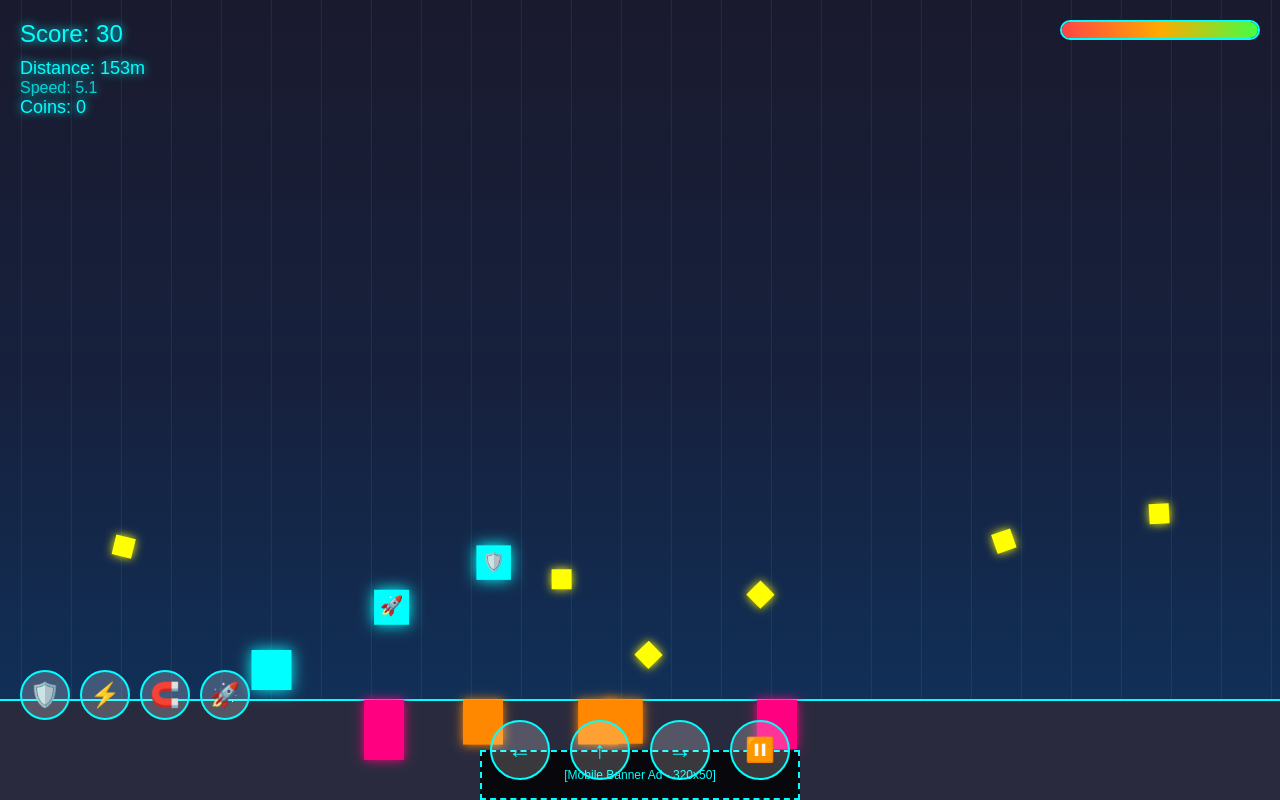
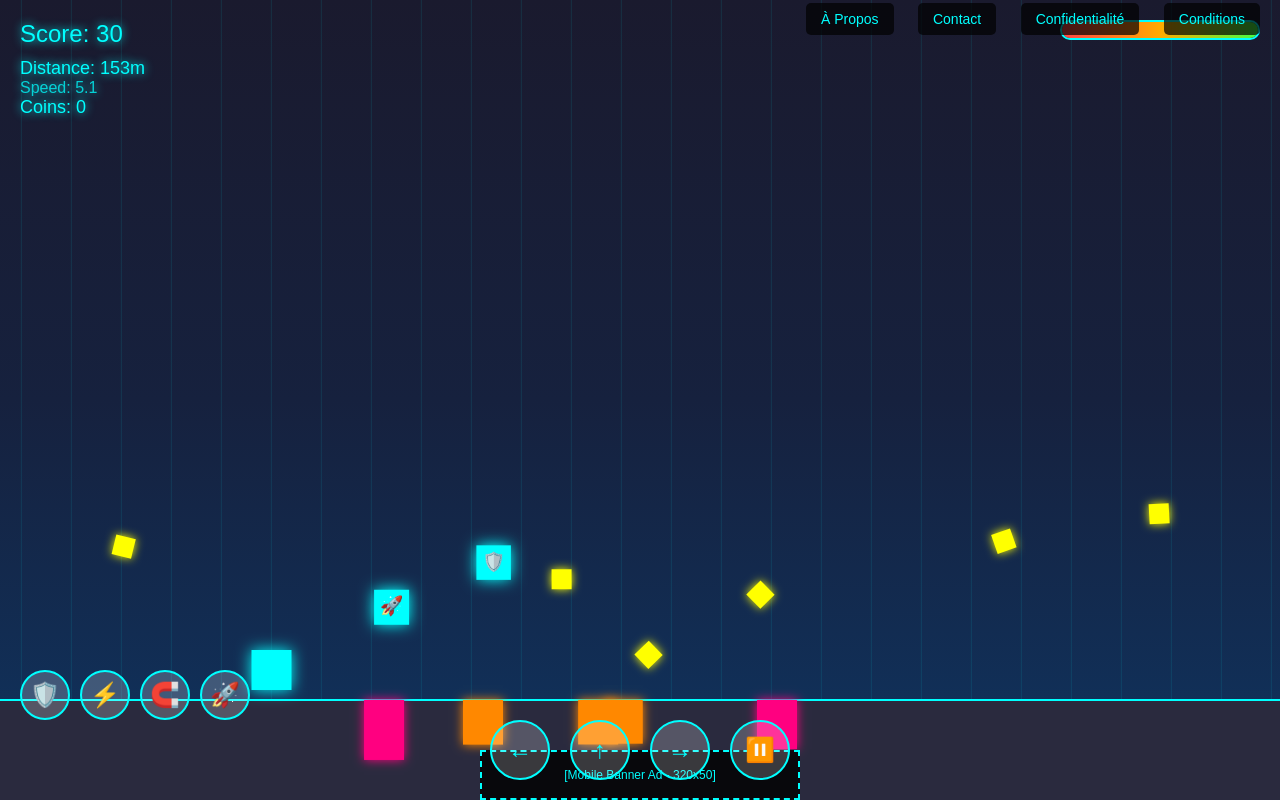
Before and after one commit to Akram-OS-24/neon-runner-games, a plain HTML site: page index.html in a window 1280 px wide. Drawn offline with Linux system fonts and the light colour scheme.

Commit message:
Add navigation links

```diff
--- a/index.html
+++ b/index.html
@@ -248,6 +248,13 @@
 </head>
 <body>
     <div id="gameContainer">
+    <!-- Navigation pour AdSense -->
+<nav style="position: absolute; top: 10px; right: 10px; z-index: 100;">
+    <a href="about.html" style="color: #00ffff; text-decoration: none; margin: 0 10px; background: rgba(0,0,0,0.7); padding: 8px 15px; border-radius: 5px; font-size: 14px;">À Propos</a>
+    <a href="contact.html" style="color: #00ffff; text-decoration: none; margin: 0 10px; background: rgba(0,0,0,0.7); padding: 8px 15px; border-radius: 5px; font-size: 14px;">Contact</a>
+    <a href="privacy.html" style="color: #00ffff; text-decoration: none; margin: 0 10px; background: rgba(0,0,0,0.7); padding: 8px 15px; border-radius: 5px; font-size: 14px;">Confidentialité</a>
+    <a href="terms.html" style="color: #00ffff; text-decoration: none; margin: 0 10px; background: rgba(0,0,0,0.7); padding: 8px 15px; border-radius: 5px; font-size: 14px;">Conditions</a>
+</nav>
         <canvas id="gameCanvas"></canvas>
 
         <div class="ui-overlay">
```
